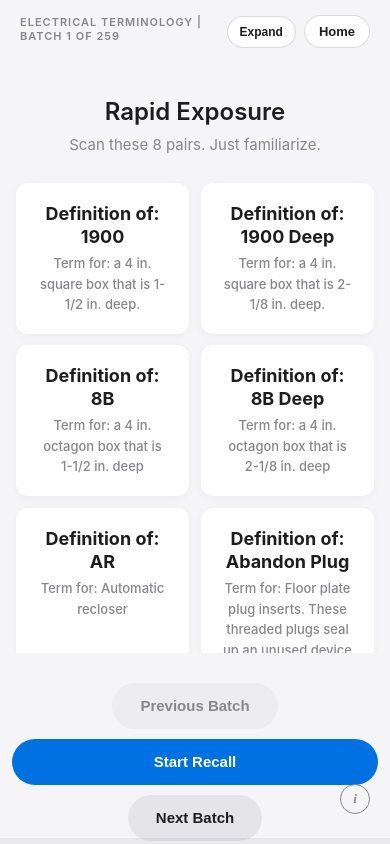
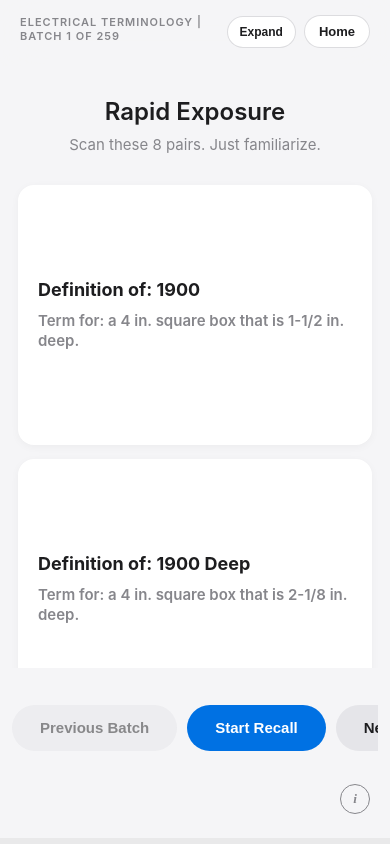
Before and after one commit to jc5008/recall, a Next.js app: page / in a window 390 px wide. Both pictures are taken after a click on the button "Start Deck". Built offline with nearby package versions, Linux system fonts and the light colour scheme.

Commit message:
Revisions to Exposure width (changes in progress)

```diff
--- a/app/FlashcardAppClient.jsx
+++ b/app/FlashcardAppClient.jsx
@@ -576,7 +576,7 @@ export default function FlashcardAppClient({ decks }) {
                   ))}
                 </div>
 
-                <div className="controls active">
+                <div className="controls active exposure-controls">
                   <button
                     className="btn btn-quiet"
                     onClick={() => loadBatch(Math.max(currentBatchIndex - 1, 0))}
--- a/app/globals.css
+++ b/app/globals.css
@@ -265,13 +265,13 @@ main {
 
 .exposure-grid {
   display: none;
-  grid-template-columns: repeat(auto-fit, minmax(130px, 1fr));
-  gap: 12px;
+  grid-template-columns: repeat(auto-fill, minmax(240px, 1fr));
+  gap: 14px;
   width: 100%;
-  max-width: 600px;
+  max-width: 980px;
   overflow-y: auto;
-  max-height: 60vh;
-  padding: 4px;
+  max-height: 72vh;
+  padding: 6px;
 }
 
 .exposure-grid.visible {
@@ -281,26 +281,31 @@ main {
 .exposure-card {
   background: var(--card-bg);
   padding: 20px;
-  border-radius: var(--radius-md);
+  border-radius: 16px;
   box-shadow: var(--shadow-sm);
-  text-align: center;
+  text-align: left;
+  height: 260px;
+  display: flex;
+  flex-direction: column;
+  justify-content: center;
+  gap: 10px;
   animation: popIn 0.4s cubic-bezier(0.175, 0.885, 0.32, 1.275) forwards;
   opacity: 0;
 }
 
 .exp-term {
-  font-size: clamp(18px, 2vw, 22px);
+  font-size: clamp(18px, 2.4vw, 22px);
   font-weight: 700;
   display: block;
-  margin-bottom: 4px;
+  margin-bottom: 0;
   overflow-wrap: anywhere;
-  line-height: 1.25;
+  line-height: 1.2;
 }
 
 .exp-def {
-  font-size: 13px;
+  font-size: 15px;
   color: var(--text-secondary);
-  font-weight: 500;
+  font-weight: 600;
   overflow-wrap: anywhere;
   line-height: 1.35;
 }
@@ -602,6 +607,16 @@ main {
   margin-top: 18px;
 }
 
+.exposure-controls,
+.quiz-controls {
+  flex-wrap: nowrap;
+}
+
+.exposure-controls .btn,
+.quiz-controls .btn {
+  white-space: nowrap;
+}
+
 .info-btn {
   position: absolute;
   bottom: 30px;
@@ -753,6 +768,24 @@ main {
     width: 100%;
   }
 
+  .exposure-controls,
+  .quiz-controls {
+    width: 100%;
+    overflow-x: auto;
+    justify-content: flex-start;
+    flex-wrap: nowrap;
+  }
+
+  .exposure-controls .btn-next,
+  .quiz-controls .btn-next {
+    width: auto;
+  }
+
+  .exposure-controls .btn,
+  .quiz-controls .btn {
+    flex: 0 0 auto;
+  }
+
   .btn-quiet {
     min-width: 0;
   }
```
